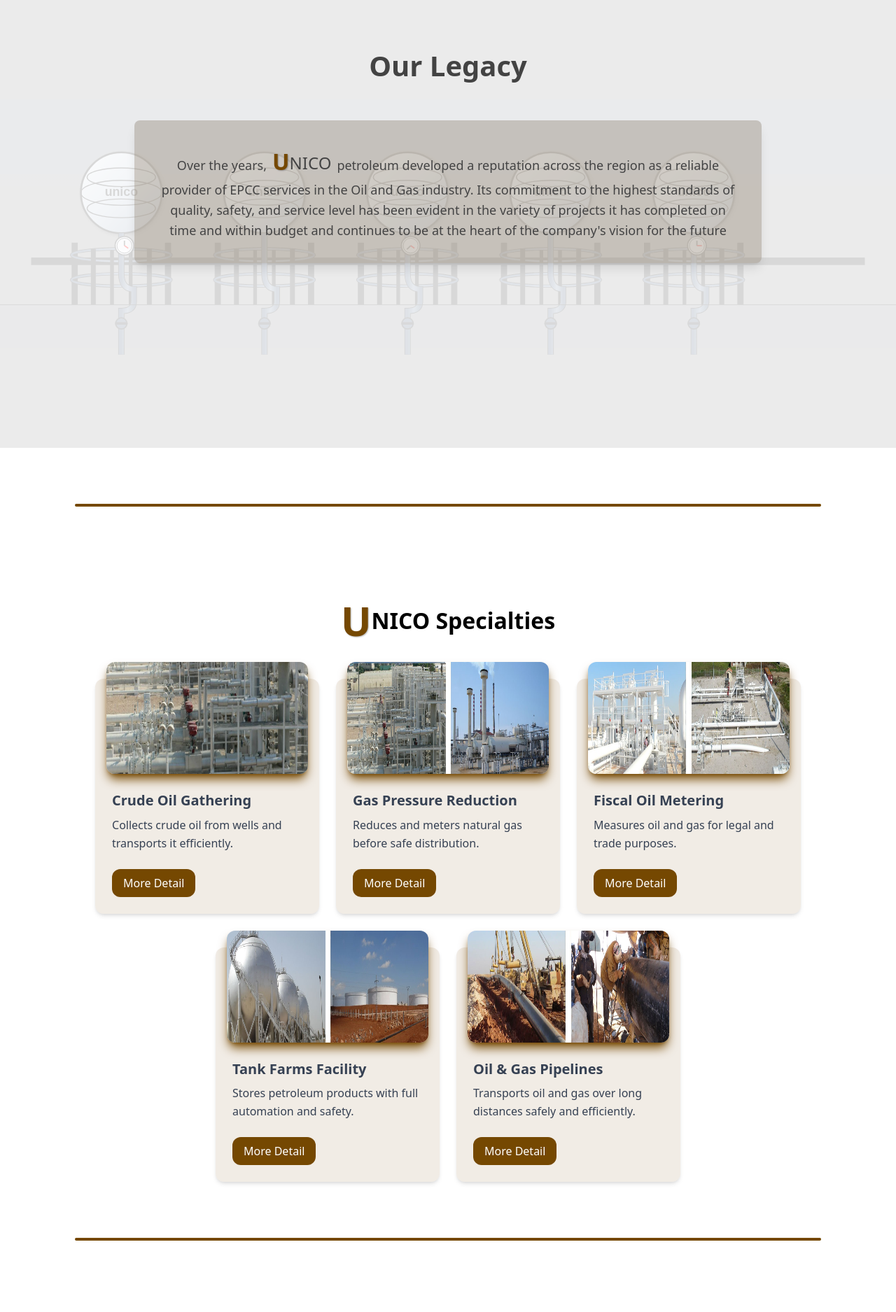
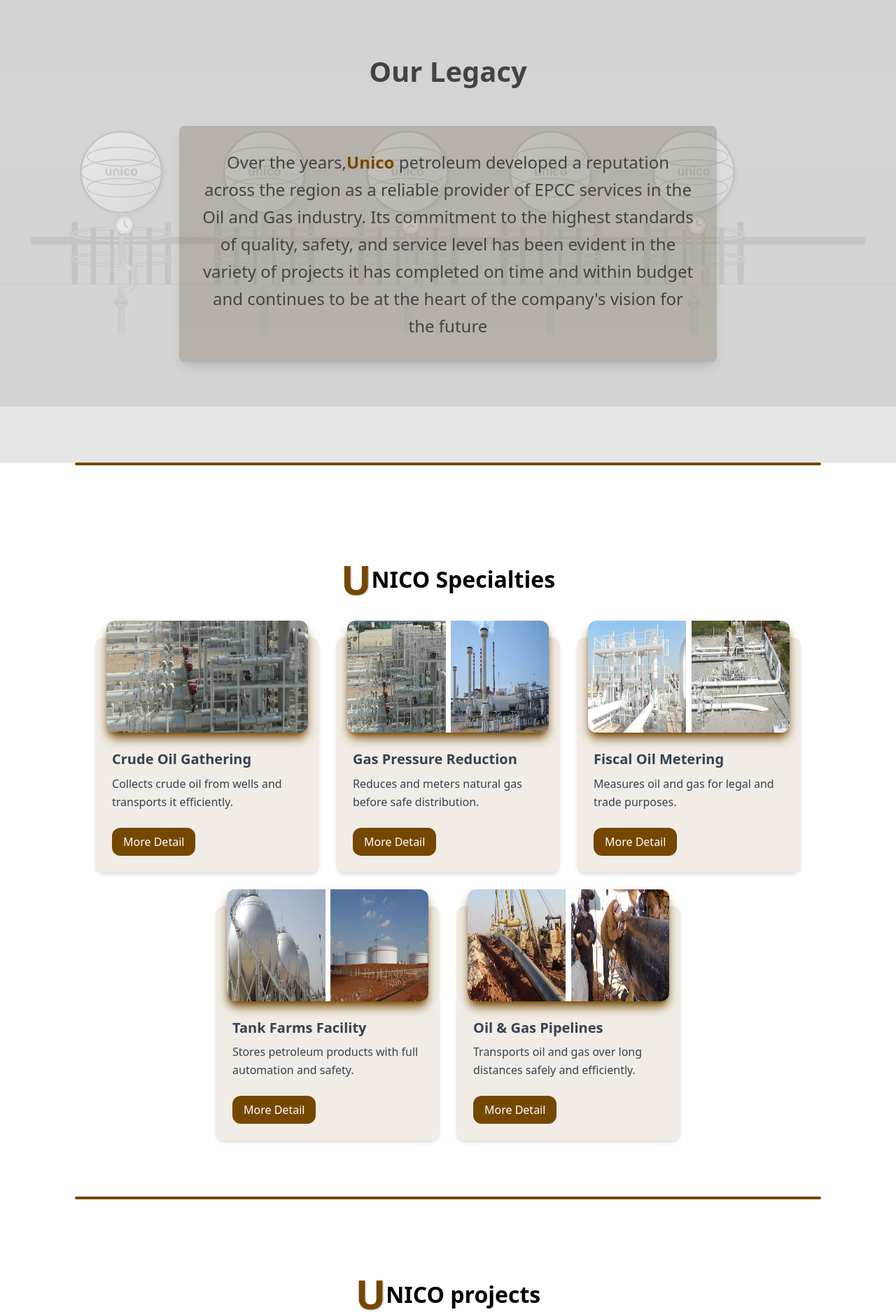
Before and after one commit to fatma-mohamed99/petroleum, a Next.js app: page / in a window 1280 px wide. Shown: the part 880-2755 px from the top of the page at 70% size. Built offline with nearby package versions, Linux system fonts and the light colour scheme.

Commit message:
our legacy

```diff
--- a/src/app/page.tsx
+++ b/src/app/page.tsx
@@ -7,15 +7,14 @@
   return (
     <div className="grid w-full   ">
       <HeroCarousel />
-      <div className='  space-y-10 py-20'> <OurLegacy /></div>
+      <div className='  space-y-10 py-20 bg-black/10'> <OurLegacy /></div>
       <hr className="w-full  sm:w-11/12 md:w-10/12  mx-auto h-1 text-main bg-main  rounded-2xl" />
       <div className='w-full sm:w-11/12 md:w-10/12  mx-auto pt-20 pb-10 space-y-10 '>
 
 
         <Specialties />
         <hr className="w-full h-1 text-main bg-main  rounded-2xl" />
-        <Specialties />
-        <hr className="w-full h-1 text-main bg-main  rounded-2xl" />
+
         <ProjectSection />
 
       </div>
--- a/src/components/home-component/our-legacy-secton/OurLegacy.tsx
+++ b/src/components/home-component/our-legacy-secton/OurLegacy.tsx
@@ -6,7 +6,7 @@
 
 const OurLegacy: React.FC = () => {
     return (
-        <section className="relative w-full min-h-[40rem]  py-16">
+        <section className="relative w-full min-h-[35rem] py-16">
             <div className="absolute inset-0 w-full h-full opacity-20 mx-auto bg-black/40 ">
                 <UnicoBackgroundSVG />
             </div>
@@ -20,7 +20,7 @@
                     className="text-center mb-12"
                 >
                     <h2
-                        className="text-header-md md:text-header-lg font-bold mb-2 text-textColor"
+                        className="text-header-md md:text-header-lg font-bold mb-2 mt-2 text-textColor"
                     >
                         Our Legacy
                     </h2>
@@ -31,23 +31,23 @@
                     whileInView={{ y: 0, opacity: 1 }}
                     transition={{ duration: 0.8, delay: 0.2 }}
                     viewport={{ once: false }}
-                    className="max-w-4xl mx-auto  backdrop-contrast-75 bg-main/10 rounded-lg p-8 shadow-lg"
+                    className="sm:max-w-3xl max-w-[95%] mx-auto  backdrop-contrast-75 bg-main/10 rounded-lg p-8 shadow-lg"
                 >
                     <p
-                        className="text-desc-lg leading-relaxed text-center font-medium"
-                        style={{ color: 'var(--color-textColor)' }}
+                        className="text-title-lg leading-relaxed text-center font-normal text-textColor"
+
                     >
                         Over the years,
 
-                        <span
+                        {/* <span
                             className="
               U-fromUnico mx-2  inline-flex text-center items-center justify-center my-auto "
                         >
-                            <span className='mt-1 text-header-sm'> NICO</span>
-                        </span>
+                            <span className='mt-1 md:text-header-sm text-title-md'> NICO</span>
+                        </span> */}
 
 
-                        petroleum   developed a reputation across the region as a reliable provider of EPCC services in the Oil and Gas industry. Its commitment to the highest standards of quality, safety, and service level has been evident in the variety of projects it has completed on time and within budget and continues to be at the heart of the company's vision for the future
+                        <span className='text-main font-semibold'>Unico</span>       petroleum   developed a reputation across the region as a reliable provider of EPCC services in the Oil and Gas industry. Its commitment to the highest standards of quality, safety, and service level has been evident in the variety of projects it has completed on time and within budget and continues to be at the heart of the company's vision for the future
                     </p>
                 </motion.div>
             </div>
--- a/src/components/home-component/project-section/ProjectSection.tsx
+++ b/src/components/home-component/project-section/ProjectSection.tsx
@@ -2,16 +2,19 @@
 import "../../../styles/projectSectionStyle.css"
 import ProjectCard from "./ProjectCard";
 function ProjectSection() {
-    return (
-        <div className="w-full  pb-10">
-         <p
+  return (
+    <div className="w-full  p-13">
+      <p
         className="
             text-header-sm md:text-header-md
-            mb-10 w-full
+
+            w-full
              text-center ali
              U-fromUnico  flex
              font-bold
-             items-center justify-center"
+             items-center justify-center  pb-12"
+
+
       >
         NICO projects
       </p>
@@ -26,7 +29,7 @@
         </div>
       </div>
     </div>
-    );
+  );
 }
 
 export default ProjectSection;
```
